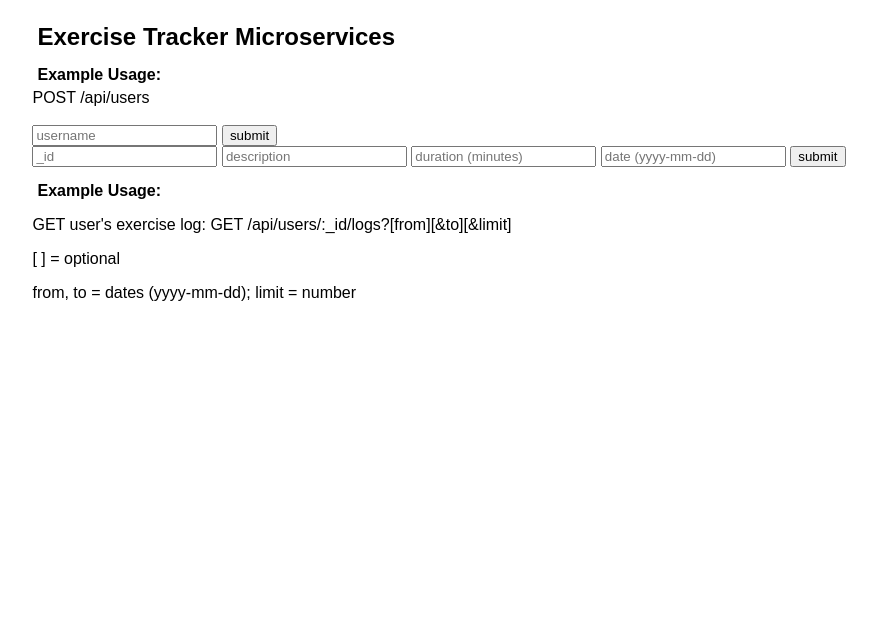
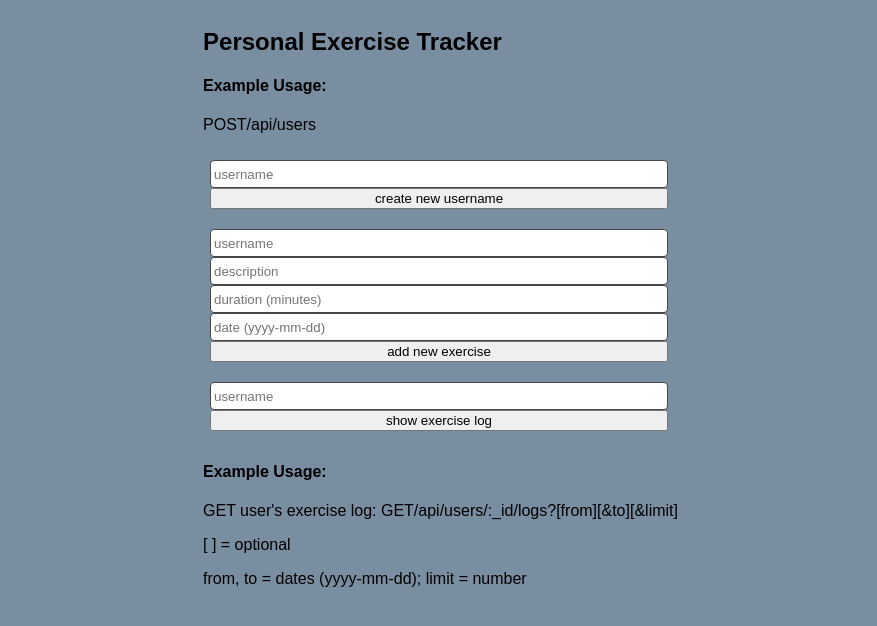
Before and after one commit to trily84/Exercise-Tracker, a website: page public/index.html in a window 1280 px wide. Shown: the whole page, without its empty margins (201-1078 px from the left). Drawn offline with Linux system fonts and the light colour scheme.

Commit message:
first commit

```diff
--- a/public/index.html
+++ b/public/index.html
@@ -5,34 +5,44 @@
   <meta charset="UTF-8">
   <meta name="viewport" content="width=device-width, initial-scale=1.0">
   <meta http-equiv="X-UA-Compatible" content="ie=edge">
-  <title>URL Shortener Microservices</title>
+  <title>Exercise Tracker</title>
   <link rel="stylesheet" href="/style.css">
 </head>
 
 <body>
   <container>
-    <h2 id="title">Exercise Tracker Microservices</h2>
+    <h2 id="title">Personal Exercise Tracker</h2>
     <h4>Example Usage:</h4>
-    <a>POST /api/users</a><br><br>
-
+    <p>POST/api/users</p>
+    <div>
       <form action="api/users" method="POST">
         <label for="username"></label>
         <input id="username_input" type="text" name="username" placeholder="username" />
-      <input type="submit" value="submit" />
+        <input type="submit" value="create new username" />
       </form>
+    </div>
 
-    <form action="api/users/:_id/exercises" method="POST">
+    <div>
+      <form action="api/users/:username_input/exercises" method="POST">
         <label for="exercise"></label>
-      <input id="_id" type="text" name="_id" placeholder="_id" />
+        <input id="username" type="text" name="username" placeholder="username" />
         <input id="description" type="text" name="description" placeholder="description" />
         <input id="duration" type="text" name="duration" placeholder="duration (minutes)" />
         <input id="date" type="text" name="date" placeholder="date (yyyy-mm-dd)" />
-      <input type="submit" value="submit" />
+        <input type="submit" value="add new exercise" />
       </form>
+    </div>
+
+    <div>
+      <form action="api/users/:username_input" method="POST">
+        <label for="exercise"></label>
+        <input id="username" type="text" name="username" placeholder="username" />
+        <input type="submit" value="show exercise log" />
+      </form>
+    </div>
 
     <h4>Example Usage:</h4>
-    <p>GET user's exercise log: GET /api/users/:_id/logs?[from][&to][&limit]</p>
-
+    <p>GET user's exercise log: GET/api/users/:_id/logs?[from][&to][&limit]</p>
     <p>[ ] = optional</p>
     <p>from, to = dates (yyyy-mm-dd); limit = number</p>
   </container>
--- a/public/style.css
+++ b/public/style.css
@@ -1,26 +1,64 @@
-.container {
-  display: flex;
-  flex-wrap: wrap;
-  background-color: #fff;
-  color: rgb(0, 0, 0);
-}
-
 body {
   display: flex;
   flex-direction: column;
   align-items: center;
   justify-content: center;
-  background-color: #ffffff;
+  background-color: #798ea0;
   color: #000000;
   font-family: Arial, Helvetica, sans-serif;
 }
 
+/* .container { */
+/* background-color: rgb(167, 32, 32);
+  color: rgb(0, 0, 0);
+} */
+
+div {
+  background-color: #798ea0;
+  color: #8a1414;
+  padding: 5px;
+  align-self: auto;
+}
+
+form {
+  display: flex;
+  flex-direction: column;
+  background-color: #798ea0;
+  color: #8a1414;
+  padding: 5px;
+  align-self: auto;
+}
+
 h2 {
-  padding-top: 10px;
-  margin: 5px;
+  align-self: center;
+  padding-left: 3px;
 }
 
 h4 {
-  padding-top: 10px;
-  margin: 5px;
+  padding-left: 3px;
 }
+
+p {
+  padding-left: 3px;
+}
+
+input[type="text"] {
+  border: 1px solid #474747;
+  min-height: 20px;
+  padding: 3px;
+  border-radius: 4px;
+}
+
+input[type="text"]:focus {
+  border: 2px solid rgb(56, 56, 56);
+  outline: none;
+  padding: 2px;
+  background-color: #ebebeb;
+}
+
+input[type="text"]:hover:not(:focus) {
+  border: 1px solid rgb(148, 148, 148);
+  outline: none;
+  background-color: #ebebeb;
+  padding: 3px;
+}
```
Also changed, not shown: server.js (+49 -3 lines). Lines whose indentation alone changed are shown as unchanged.
